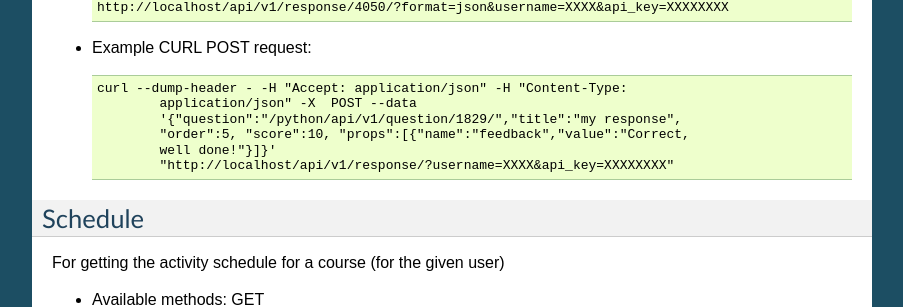
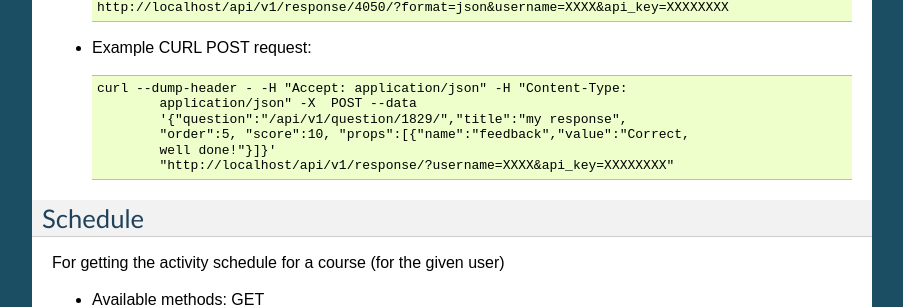
Before and after one commit to DigitalCampus/django-oppia, a Sphinx documentation site: the page built from docs/api.rst, in a window 1280 px wide and 1400 px high, scrolled down 5513 px. Shown: the part 179-486 px from the top of the window, without its empty margins (198-1101 px from the left). Built offline with Sphinx 7.4.7, drawn with Linux system fonts in a browser that asks for light colours; the version number is read from the project's files by our own code; some of the changed text lies outside the part shown.

Commit message:
fix typos

```diff
--- a/docs/api.rst
+++ b/docs/api.rst
@@ -166,7 +166,7 @@
 		"score":0,"text":"Orlando"},{"question_id":"410","score":0,"text":
 		"Jacksonville beaches"},{"question_id":"411","score":10,"text":"Dade
 		County"}]}'
-		"http://localhost/python/api/v1/quizattempt/?username=XXXX&api_key=XXXXXXXX"
+		"http://localhost/api/v1/quizattempt/?username=XXXX&api_key=XXXXXXXX"
 
 
 QuizProps
@@ -293,7 +293,7 @@
 
 	curl --dump-header - -H "Accept: application/json" -H "Content-Type:
 		application/json" -X  POST --data
-		'{"question":"/python/api/v1/question/1829/","title":"my response",
+		'{"question":"/api/v1/question/1829/","title":"my response",
 		"order":5, "score":10, "props":[{"name":"feedback","value":"Correct,
 		well done!"}]}'
 		"http://localhost/api/v1/response/?username=XXXX&api_key=XXXXXXXX"
@@ -360,9 +360,9 @@
 		"data": "",
 		"digest": "ddeee1c1eec4f842b8b704dbd5889dcc",
 		"points": 656,
-		"resource_uri": "/python/modules/api/v1/tracker/3912/",
+		"resource_uri": "/api/v1/tracker/3912/",
 		"tracker_date": "2013-06-28T18:44:08.845329",
-		"user": "/python/api/v1/user/1/"
+		"user": "/api/v1/user/1/"
 	}
 
 User
@@ -391,6 +391,6 @@
 		"last_login": "2013-06-28T18:50:35.523539",
 		"last_name": "user",
 		"points": 100,
-		"resource_uri": "/python/api/v1/user/317/",
+		"resource_uri": "/api/v1/user/317/",
 		"username": "demo"
 	}
```
